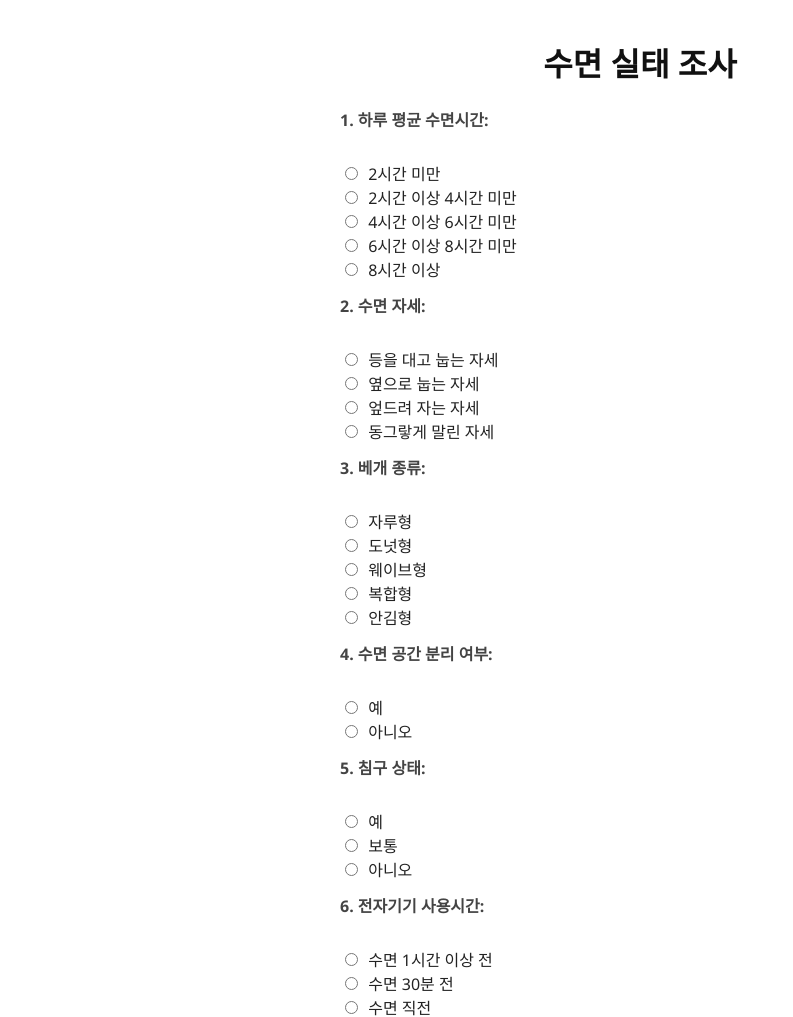
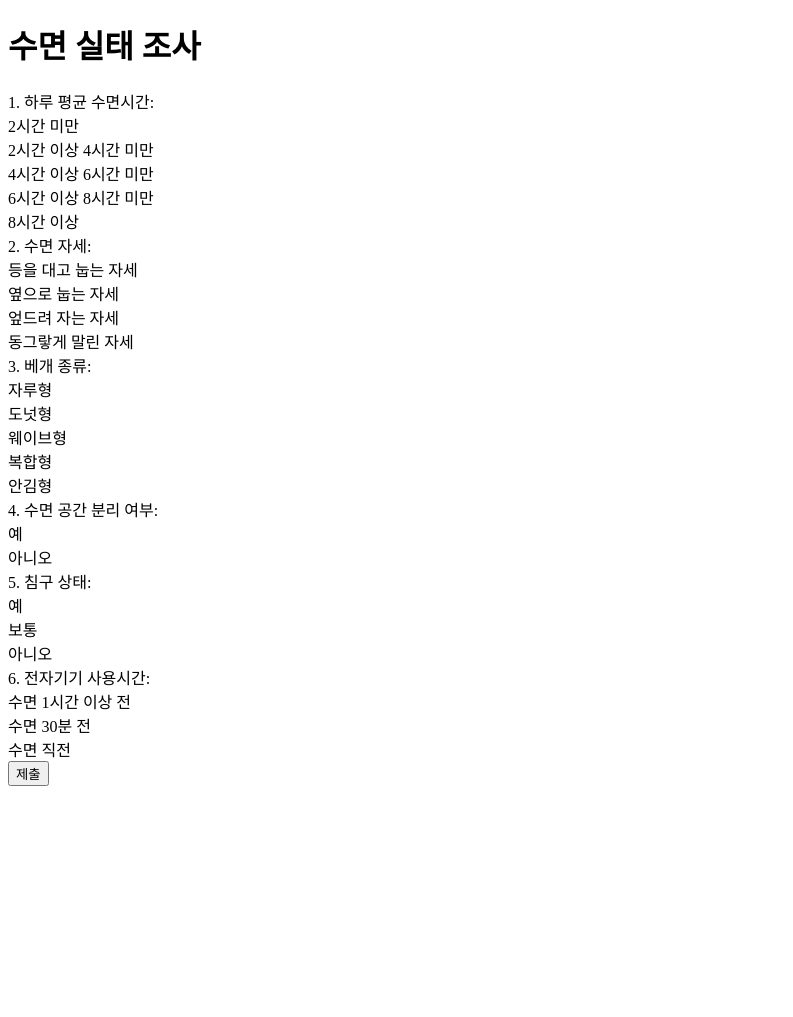
Before and after one commit to yein2312/sleeping, a plain HTML site: page index.html in a window 1280 px wide. Shown: the top 1017 px of the page, without its empty margins (0-793 px from the left). After the commit the page ends 800 px from the top, so only its background shows below. Drawn offline with Linux system fonts and the light colour scheme.

Commit message:
Update styles.css

```diff
--- a/styles.css
+++ b/styles.css
@@ -1,59 +1,32 @@
-/* 기본 레이아웃 */
-body {
-  font-family: 'Noto Sans KR', 'Segoe UI', Tahoma, Geneva, Verdana, sans-serif;
-  background-color: #fff; /* 화이트 배경 */
-  color: #222; /* 진한 회색 텍스트 */
-  max-width: 600px;
-  margin: 40px auto;
-  padding: 0 20px;
-  line-height: 1.5;
+/* 라디오 버튼 숨기기 (기본 동그라미 대신 커스텀 박스 사용) */
+input[type="radio"] {
+  display: none;
 }
 
-/* 제목 */
-h1 {
-  font-weight: 700;
-  font-size: 2rem;
-  margin-bottom: 20px;
-  text-align: center;
-  color: #111; /* 거의 검은색 */
+/* 라디오 버튼 레이블 스타일 */
+label.option {
+  display: inline-block;
+  padding: 10px 18px;
+  margin: 6px 8px 6px 0;
+  border: 2px solid #ccc;
+  border-radius: 8px;
+  cursor: pointer;
+  user-select: none;
+  font-size: 1rem;
+  color: #444;
+  transition: border-color 0.25s ease, background-color 0.25s ease;
+  background-color: #f9f9f9;
 }
 
-/* 폼 라벨 */
-label {
-  display: block;
-  margin: 12px 0 6px 0; /* 질문간격 좁힘 */
-  font-weight: 600;
-  font-size: 1rem;
-  color: #444;
+/* 선택된 항목 스타일 */
+input[type="radio"]:checked + label.option {
+  background-color: #555; /* 버튼과 같은 회색 톤 */
+  color: #eee;
+  border-color: #555;
 }
 
-/* 라디오 버튼 */
-input[type="radio"] {
-  margin-right: 6px;
-  cursor: pointer;
+/* hover 효과 */
+label.option:hover {
+  border-color: #888;
 }
-
-/* 라디오 항목 줄 간격 조정 */
-input[type="radio"] + label {
-  margin-right: 15px;
-}
-
-/* 질문 항목 그룹 감싸는 div */
-.form-group {
-  margin-bottom: 16px; /* 항목 간 간격 적당히 */
-}
-
-/* 버튼 스타일 - 그레이톤 */
-button {
-  display: block;
-  width: 100%;
-  margin: 30px 0 10px 0;
-  padding: 14px 0;
-  background-color: #555; /* 중간 회색 */
-  border: none;
-  border-radius: 8px;
-  color: #eee; /* 연한 회색 텍스트 */
-  font-size: 1.1rem;
-  font-weight: 600;
-  cursor: pointer;
-  transition: background-color 0.25s ease
+ease
```
